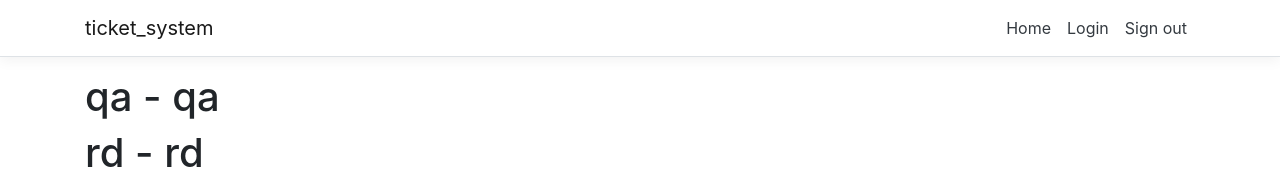
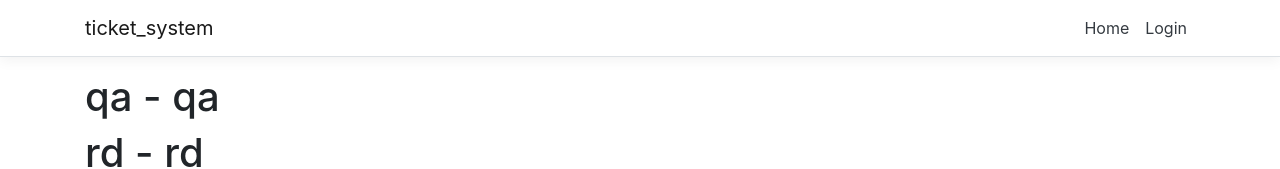
Before and after one commit to zhuliangyu/ticketsystem, a React (Create React App) app in the folder ClientApp/: page /login in a window 1280 px wide. Shown: the top 169 px of the page. Built offline with nearby package versions, Linux system fonts and the light colour scheme.

Commit message:
switch between login and logout

```diff
--- a/ClientApp/src/App.js
+++ b/ClientApp/src/App.js
@@ -6,6 +6,7 @@ import { FetchData } from './components/FetchData';
 import { Counter } from './components/Counter';
 import { Login } from './components/Login';
 import { TicketForm } from './components/TicketForm';
+import { UserProvider } from './UserContext'
 
 import './custom.css'
 
@@ -14,6 +15,7 @@ export default class App extends Component {
 
   render () {
     return (
+      <UserProvider value={{isLogin: false}}>
         <Layout>
           <Route exact path='/' component={Home} />
           <Route path='/counter' component={Counter} />
@@ -21,6 +23,7 @@ export default class App extends Component {
           <Route path='/login' component={Login} />
           <Route path='/ticketform' component={TicketForm} />
         </Layout>
+      </UserProvider>
     );
   }
 }
--- /dev/null
+++ b/ClientApp/src/UserContext.js
@@ -0,0 +1,31 @@
+import React, { Component } from 'react'
+
+const UserContext = React.createContext(false);
+
+// export const UserProvider = UserContext.Provider;
+// export const UserConsumer = UserContext.Consumer;
+
+export class UserProvider extends Component {
+	constructor(props) {
+		super(props)
+		this.updateState = this.updateState.bind(this) // ← Here
+		this.state = {
+			isLogin: false,
+			update: this.updateState // ← Here
+		}
+	}
+
+	updateState(values) { // ← And here
+		this.setState(values)
+	}
+
+	render() {
+		return (
+			<UserContext.Provider value={this.state}>
+				{this.props.children}
+			</UserContext.Provider>
+		)
+	}
+}
+
+export default UserContext
--- a/ClientApp/src/components/Login.js
+++ b/ClientApp/src/components/Login.js
@@ -1,8 +1,10 @@
 import React, { Component } from 'react';
 import { Button, Form, FormGroup, Label, Input, FormText } from 'reactstrap';
-import  { Redirect } from 'react-router-dom'
+import UserContext from '../UserContext'
+
 
 export class Login extends Component {
+  static contextType = UserContext;
 
   constructor(props) {
     super(props);
@@ -38,6 +40,9 @@ export class Login extends Component {
       this.props.history.push('/')
     });
 
+    // login is true
+    this.context.update({isLogin: true});
+
 
     // this.props.parentCallback(this.state);
 
--- a/ClientApp/src/components/NavMenu.js
+++ b/ClientApp/src/components/NavMenu.js
@@ -2,9 +2,12 @@ import React, { Component } from 'react';
 import { Collapse, Container, Navbar, NavbarBrand, NavbarToggler, NavItem, NavLink } from 'reactstrap';
 import { Link } from 'react-router-dom';
 import './NavMenu.css';
+import UserContext from '../UserContext'
+
 
 export class NavMenu extends Component {
   static displayName = NavMenu.name;
+  static contextType = UserContext;
 
   constructor (props) {
     super(props);
@@ -23,6 +26,7 @@ export class NavMenu extends Component {
 
   signout = () => {
     localStorage.clear();
+    this.context.update({isLogin: false});
   }
 
   render () {
@@ -43,12 +47,16 @@ export class NavMenu extends Component {
                 <NavItem>
                   <NavLink tag={Link} className="text-dark" to="/fetch-data">Fetch data</NavLink>
                 </NavItem> */}
-                <NavItem>
+                {
+                  !this.context.isLogin
+                  ? <NavItem>
                      <NavLink tag={Link} className="text-dark" to="/login">Login</NavLink>
-                </NavItem>
-                <NavItem>
-                  <NavLink tag={Link} className="text-dark" onClick={this.signout} to="/">Sign out</NavLink>
-                </NavItem>
+                    </NavItem>
+                  : <NavItem>
+                      <NavLink tag={Link} className="text-dark" onClick={this.signout} to="/">Sign out</NavLink>
+                    </NavItem>
+                }
+
               </ul>
             </Collapse>
           </Container>
```
Lines whose indentation alone changed are shown as unchanged.
